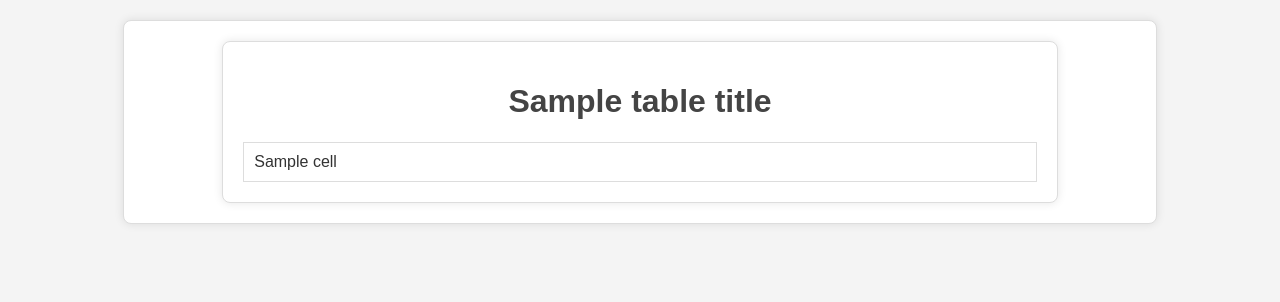
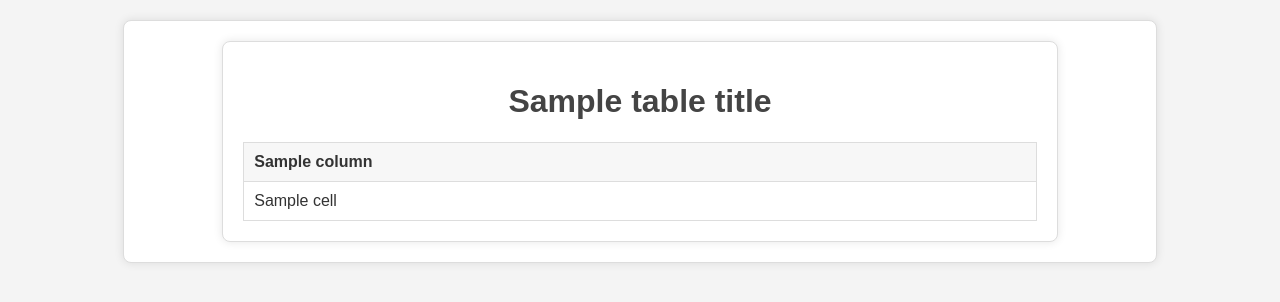
Before and after one commit to ziw224/oracle-transaction-tracker, a FastAPI app: template templates/table.html in a window 1280 px wide. Shown: the top 302 px of the page. Run offline with FastAPI, Linux system fonts and the light colour scheme; the template is opened without the code that fills it: most values are stand-ins (such as "Sample title", 1, 10 or a date in 2020); parts of the project's set-up code (start-up, migrations or seed data) failed here and were passed over.

Commit message:
updated html

```diff
--- a/templates/table.html
+++ b/templates/table.html
@@ -4,7 +4,7 @@
 <head>
     <meta charset="UTF-8">
     <meta name="viewport" content="width=device-width, initial-scale=1.0">
-    <title>Test Shard Table</title>
+    <title>Tables</title>
     <style>
         body {
             font-family: 'Arial', sans-serif;
@@ -54,11 +54,19 @@
 
 <body>
     <div class="table-container">
+
         <body>
             <div class="table-container">
                 <h1>{{ table_title }}</h1>
                 {% if rows %}
                 <table>
+                    <thead>
+                        <tr>
+                            {% for column in columns %}
+                            <th>{{ column }}</th>
+                            {% endfor %}
+                        </tr>
+                    </thead>
                     <tbody>
                         {% for row in rows %}
                         <tr>
```
Lines whose indentation alone changed are shown as unchanged.
